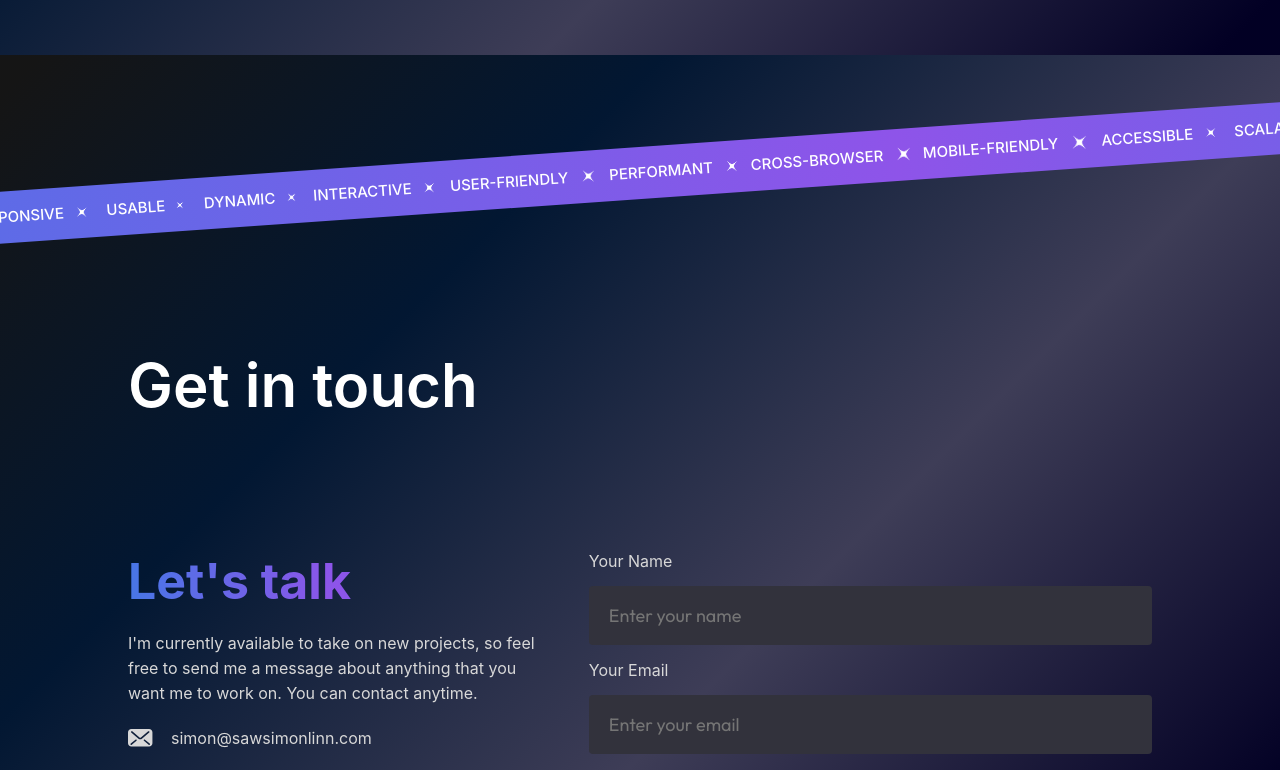
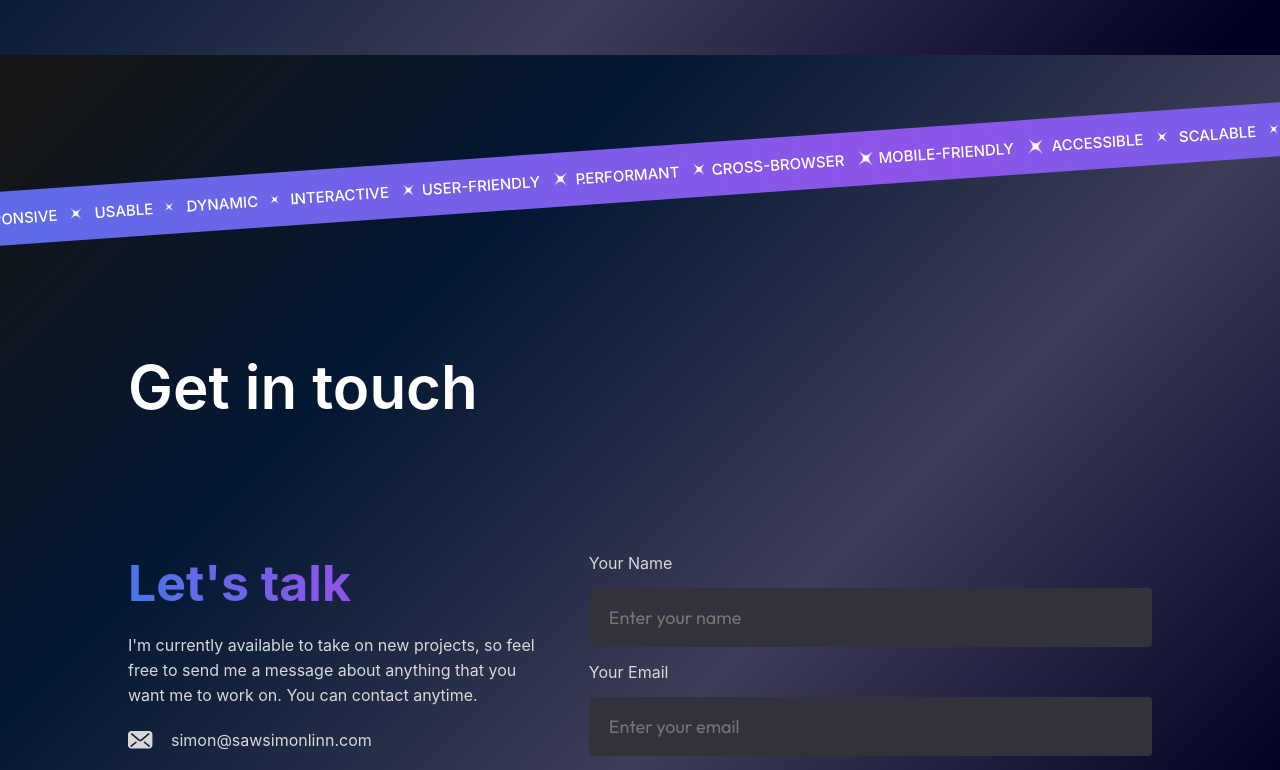
Before and after one commit to SawSimonLinn/react-portfolio, a React (Vite) app: page / in a window 1280 px wide. Shown: the part 3145-3915 px from the top of the page. Built offline with nearby package versions, Linux system fonts and the light colour scheme.

Commit message:
Initial commit

```diff
--- a/src/Components/About/About.jsx
+++ b/src/Components/About/About.jsx
@@ -27,7 +27,7 @@ const About = () => {
               user-friendly websites that balance aesthetics and functionality
               while tackling coding challenges with enthusiasm.
             </p>
-            <p initial={{ width: '90%' }}>
+            <p>
               I'm passionate about exploring new technologies and continuously
               refining my skills. My goal is to create solutions that are both
               innovative and user-centered.
--- a/src/Components/Tape/Tape.css
+++ b/src/Components/Tape/Tape.css
@@ -29,7 +29,7 @@
 
 .tape-container {
   display: flex;
-  gap: 30px;
+  gap: 10px;
 }
 
 .tape-word {
--- a/src/Components/Tape/Tape.jsx
+++ b/src/Components/Tape/Tape.jsx
@@ -38,6 +38,7 @@ const Tape = () => {
             <div key={index} className='tape-word'>
               <span>{word}</span>
               <img src={StarIcon} alt='Star' />
+              <p> . </p>
             </div>
           ))}
         </motion.div>
```
